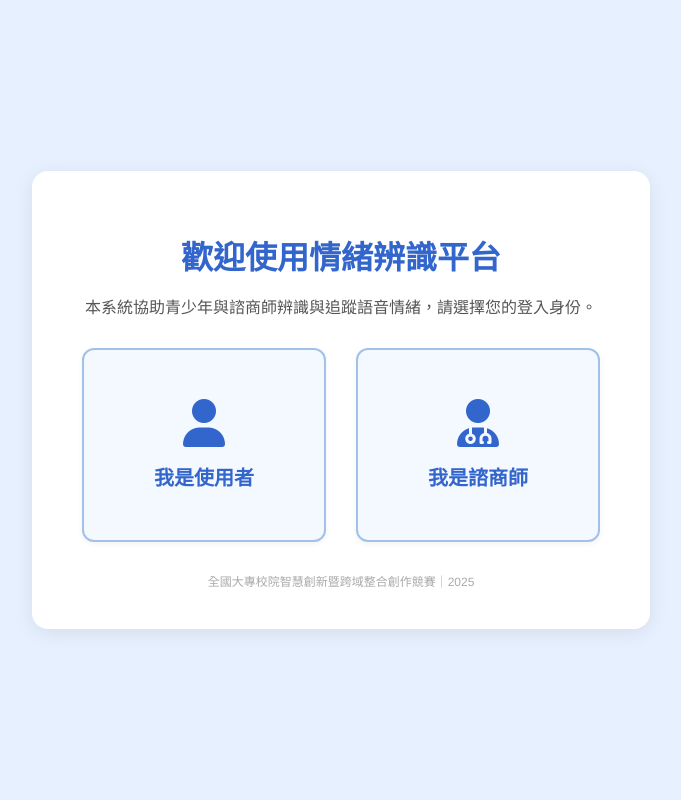
After one commit to LeafYeh1/Understandable, a Flask app: page / in a window 1280 px wide. The commit adds this page. Shown: the whole page, without its empty margins (299-980 px from the left). Run offline with Flask 3, Linux system fonts and the light colour scheme.

Commit message:
Feat: two role to use this system

```diff
--- a/app.py
+++ b/app.py
@@ -28,11 +28,11 @@ class_names = ['ang', 'dis', 'fear', 'happy', 'neu', 'sad']
 # 使用者(諮商師)資料庫模板
 class User(db.Model):
     id = db.Column(db.Integer, primary_key=True) # UID
-    username = db.Column(db.String(50), unique=True, nullable=False)
     email = db.Column(db.String(120), unique=True, nullable=False)
     password = db.Column(db.String(200), nullable=False)
     account = db.Column(db.String(100), nullable=False)
     clinic = db.Column(db.String(300))
+    role = db.Column(db.String(20), nullable=False)  # 角色類型（counselor/user）
 
 # 患者資料庫模板
 class Patient(db.Model):
@@ -147,40 +147,56 @@ class EmotionAnalyzer:
 
 # 初始化情緒分析器
 analyzer = EmotionAnalyzer()
+@app.route("/")
+def choose_role():
+    return render_template("choose_role.html")
 
-# 登入要求
-@app.route("/login", methods=["GET", "POST"])
-def login():
+@app.route("/login_counselor", methods=["GET","POST"])
+def login_counselor():
     if request.method == "POST":
         account = request.form["account"]
         password = request.form["password"]
-        user = User.query.filter_by(account=account).first()
+        user = User.query.filter_by(account=account, role="counselor").first()
         if user and check_password_hash(user.password, password):
             session["user_id"] = user.id
+            session["role"] = "counselor" # 設定角色為諮商師
             return redirect(url_for("home"))
         else:
-            flash("帳號或密碼錯誤")
-    return render_template("login.html")
+            flash("帳號或密碼錯誤，或角色不符")
+    return render_template("login_counselor.html")
+
+@app.route("/login_user", methods=["GET","POST"])
+def login_user():
+    if request.method == "POST":
+        account = request.form["account"]
+        password = request.form["password"]
+        user = User.query.filter_by(account=account, role="user").first()
+        if user and check_password_hash(user.password, password):
+            session["user_id"] = user.id
+            session["role"] = "user" # 設定角色為使用者
+            return redirect(url_for("home"))
+        else:
+            flash("帳號或密碼錯誤，或角色不符")
+    return render_template("login_user.html")
 
 # 登出要求
 @app.route("/logout")
 def logout():
     session.pop("user_id", None)
-    return redirect(url_for("login"))
+    session.clear()
+    return redirect(url_for("choose_role"))
 
 # 註冊要求，含密碼強度檢查
-@app.route("/register", methods=["GET", "POST"])
-def register():
+@app.route("/register_user", methods=["GET", "POST"])
+def register_user():
     if request.method == "POST":
-        username = request.form["username"]
         email = request.form["email"]
         password = request.form["password"]
         confirm_password = request.form["confirm_password"]
         account = request.form["account"]
-        clinic = request.form["clinic"]
 
         # 檢查是否重複帳號或 email
-        if User.query.filter_by(username=username).first():
+        if User.query.filter_by(account=account).first():
             flash("使用者名稱已被註冊")
             return render_template("register.html")
         if User.query.filter_by(email=email).first():
@@ -201,11 +217,10 @@ def register():
         # 建立帳號
         hashed_pw = generate_password_hash(password)
         new_user = User(
-            username=username,
             email=email,
             password=hashed_pw,
             account=account,
-            clinic=clinic
+            role="user"  # 設定角色為使用者
         )
         db.session.add(new_user)
         db.session.commit()
@@ -214,7 +229,53 @@ def register():
         flash("註冊成功，歡迎使用！")
         return redirect(url_for("home"))
 
-    return render_template("register.html")
+    return render_template("register.html", role="user")
+
+@app.route("/register_counselor", methods=["GET", "POST"])
+def register_counselor():
+    if request.method == "POST":
+        email = request.form["email"]
+        password = request.form["password"]
+        confirm_password = request.form["confirm_password"]
+        account = request.form["account"]
+        clinic = request.form["clinic"]
+
+        # 檢查是否重複帳號或 email
+        if User.query.filter_by(account=account).first():
+            flash("使用者名稱已被註冊")
+            return render_template("register.html")
+        if User.query.filter_by(email=email).first():
+            flash("電子郵件已被註冊")
+            return render_template("register.html")
+
+        # 密碼不一致
+        if password != confirm_password:
+            flash("兩次輸入的密碼不一致")
+            return render_template("register.html")
+
+        # 密碼強度檢查（至少8字元，含大小寫與數字）
+        import re
+        if not re.match(r"^(?=.*[a-z])(?=.*[A-Z])(?=.*\d).{8,}$", password):
+            flash("密碼需至少8位，包含大寫、小寫與數字")
+            return render_template("register.html")
+
+        # 建立帳號
+        hashed_pw = generate_password_hash(password)
+        new_user = User(
+            email=email,
+            password=hashed_pw,
+            account=account,
+            clinic=clinic,
+            role="counselor"  # 設定角色為諮商師
+        )
+        db.session.add(new_user)
+        db.session.commit()
+
+        session["user_id"] = new_user.id
+        flash("註冊成功，歡迎使用！")
+        return redirect(url_for("home"))
+    return render_template("register.html", role="counselor")
+
 
 # 前往首頁
 @app.route("/home")
@@ -222,7 +283,8 @@ def home():
     if "user_id" not in session:
         return redirect(url_for("login"))
     user = User.query.get(session["user_id"])
-    return render_template("home.html", user=user)
+    role = session.get("role", None)
+    return render_template("home.html", user=user, role=role)
 
 # 患者列表頁面
 @app.route("/patients")
@@ -243,7 +305,8 @@ def predict_upload():
 
     user = User.query.get(session["user_id"])
     patients = Patient.query.filter_by(counselor_id=user.id).all()
-    return render_template("index.html", user=user, patients=patients)
+    role = session.get("role", None)
+    return render_template("index.html", user=user, patients=patients, role=role)
 
 # 前往錄音頁面
 @app.route("/record")
@@ -252,7 +315,8 @@ def record():
         return redirect(url_for("login"))
     user = User.query.get(session["user_id"])
     patients = Patient.query.filter_by(counselor_id=user.id).all()
-    return render_template("index-audio.html", user=user, patients=patients)
+    role = session.get("role", None)
+    return render_template("index-audio.html", user=user, patients=patients, role=role)
 
 # 新增患者頁面
 @app.route("/patients/add", methods=["GET", "POST"])
--- /dev/null
+++ b/templates/choose_role.html
@@ -0,0 +1,112 @@
+<!DOCTYPE html>
+<html lang="zh-TW">
+<head>
+    <meta charset="UTF-8">
+    <title>情有可原 - 選擇身份</title>
+    <link rel="stylesheet" href="https://cdnjs.cloudflare.com/ajax/libs/font-awesome/6.4.2/css/all.min.css" />
+    <style>
+        body {
+            font-family: 'Helvetica Neue', sans-serif;
+            background-color: #e6f0ff;
+            margin: 0;
+            padding: 0;
+            display: flex;
+            flex-direction: column;
+            justify-content: center;
+            align-items: center;
+            height: 100vh;
+            color: #333;
+        }
+
+        .container {
+            background-color: #ffffff;
+            padding: 40px 50px;
+            border-radius: 16px;
+            box-shadow: 0 4px 20px rgba(0, 0, 0, 0.08);
+            text-align: center;
+            max-width: 600px;
+        }
+
+        h1 {
+            color: #3366cc;
+            margin-bottom: 10px;
+        }
+
+        p.description {
+            font-size: 16px;
+            color: #555;
+            margin-bottom: 30px;
+        }
+
+        .options {
+            display: flex;
+            justify-content: center;
+            gap: 30px;
+            flex-wrap: wrap;
+        }
+
+        .option-box {
+            background-color: #f4f8ff;
+            border: 2px solid #a3c0e9;
+            border-radius: 12px;
+            padding: 20px;
+            width: 200px;
+            height: 150px;
+            text-decoration: none;
+            color: #3366cc;
+            box-shadow: 0 2px 6px rgba(0,0,0,0.05);
+            transition: all 0.2s ease-in-out;
+
+            /* 完整置中設定 */
+            display: flex;
+            flex-direction: column;
+            justify-content: center;
+            align-items: center;
+        }
+
+        .option-box:hover {
+            background-color: #dceaff;
+            transform: translateY(-5px);
+        }
+
+        .option-box i {
+            font-size: 48px;
+            margin-bottom: 15px;
+        }
+
+        .option-box h3 {
+            margin: 0;
+            font-size: 20px;
+        }
+
+        .footer {
+            margin-top: 30px;
+            font-size: 12px;
+            color: #aaa;
+        }
+    </style>
+</head>
+<body>
+    <div class="container">
+        <h1>歡迎使用情緒辨識平台</h1>
+        <p class="description">
+            本系統協助青少年與諮商師辨識與追蹤語音情緒，請選擇您的登入身份。
+        </p>
+
+        <div class="options">
+            <a href="/login_user" class="option-box">
+                <i class="fas fa-user"></i>
+                <h3>我是使用者</h3>
+            </a>
+            <a href="/login_counselor" class="option-box">
+                <i class="fas fa-user-md"></i>
+                <h3>我是諮商師</h3>
+            </a>
+        </div>
+
+        <div class="footer">
+            全國大專校院智慧創新暨跨域整合創作競賽｜2025
+        </div>
+    </div>
+</body>
+</html>
--- a/templates/index-audio.html
+++ b/templates/index-audio.html
@@ -81,12 +81,14 @@
 <body>
     <!-- 改錄音 -->
     <h2>錄製音訊進行情緒辨識</h2>
+    {% if session.role == "counselor" %}
         <label for="patientSelect">選擇患者：</label>
         <select id="patientSelect">
             {% for patient in patients %}
                 <option value="{{ patient.name }}">{{ patient.name }}</option>
             {% endfor %}
         </select><br/><br/>
+    {% endif %}
     <button id="startBtn">開始錄音</button>
     <button id="stopBtn" disabled>停止錄音並辨識</button>
     <p id="result">預測結果將顯示在這裡</p>
--- a/templates/index.html
+++ b/templates/index.html
@@ -80,12 +80,14 @@
 
 <body>
     <h2>上傳音訊檔案進行情緒辨識</h2>
+    {% if session.role == "counselor" %}
         <label for="patientSelect">選擇患者：</label>
         <select id="patientSelect">
             {% for patient in patients %}
                 <option value="{{ patient.name }}">{{ patient.name }}</option>
             {% endfor %}
         </select><br/><br/>
+    {% endif %}
     <input type="file" id="audioFile" accept=".wav" />
     <br/>
     <button onclick="uploadFile()">上傳並辨識</button>
--- a/templates/login.html
+++ b/templates/login_user.html
@@ -56,13 +56,13 @@
 </head>
 <body>
     <div class="container">
-        <h2>諮商師登入</h2>
-        <form method="POST">
+        <h2>使用者登入</h2>
+        <form method="POST" action="/login_user">
             <input type="text" name="account" placeholder="使用者名稱" required><br>
             <input type="password" name="password" placeholder="密碼" required><br>
             <button type="submit">登入</button>
         </form>
-        <p>還沒有帳號？<a href="/register">註冊</a></p>
+        <p>還沒有帳號？<a href="/register_user">註冊</a></p>
 
         <!--會有暫時性的提示訊息-->
         <div class="messages">
```
Also changed, not shown: templates/home.html (+12 -4 lines), templates/login_counselor.html (added, +81 -0 lines), templates/register.html (+5 -2 lines). Lines whose indentation alone changed are shown as unchanged.
